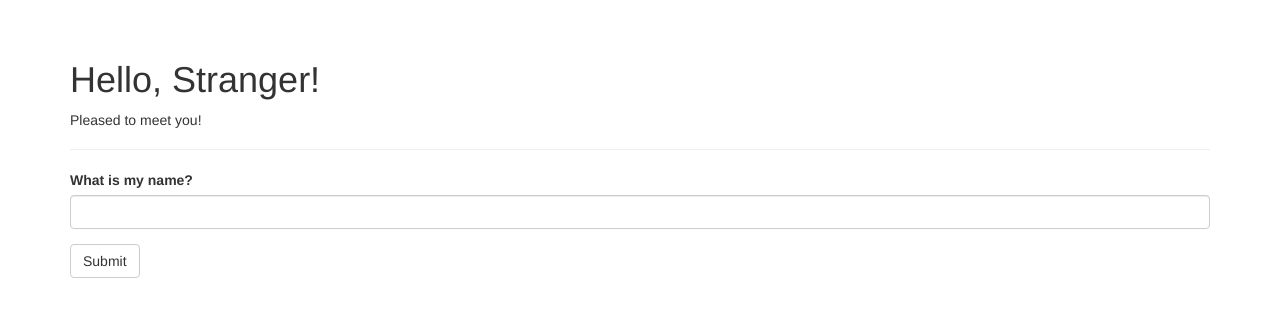
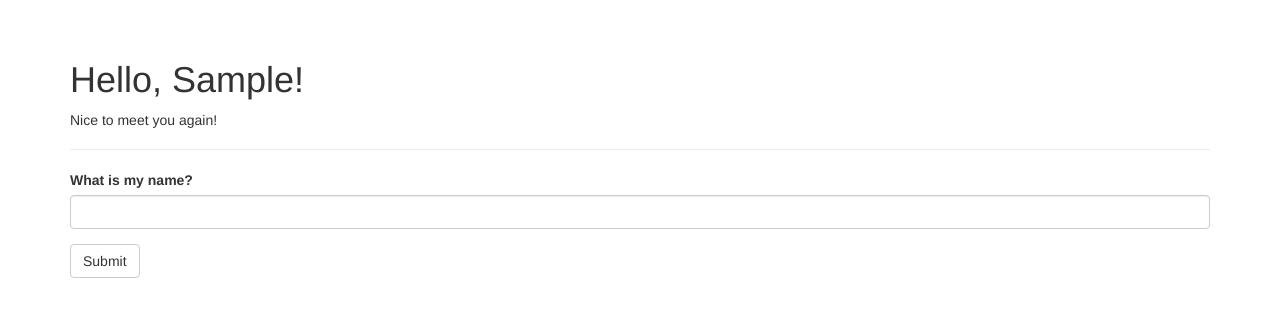
Before and after one commit to arku22/flasky_myversion, a Flask app: template app/templates/index.html in a window 1280 px wide. Shown: the part 52-369 px from the top of the page. Run offline with Flask 2, Linux system fonts and the light colour scheme; the template is opened without the code that fills it: values that come from a table or form of the project are taken from there, others are empty; the visitor is signed in with stand-in values (Sample User, id 1); data comes from the database, SQL or seed files in the repository; some libraries are stand-ins or nearby versions.

Commit message:
'auth' blueprint: Modify index page to work with user auth

```diff
--- a/app/templates/index.html
+++ b/app/templates/index.html
@@ -6,9 +6,9 @@
 
 <div class="page-header">
     <h1>
-        Hello, {% if name %}{{ name|capitalize }}{% else %}Stranger{% endif %}!
+        Hello, {% if current_user.is_authenticated %}{{ current_user.username|capitalize }}{% else %}Stranger{% endif %}!
     </h1>
-    {% if known %}
+    {% if current_user.is_authenticated %}
     <p>Nice to meet you again!</p>
     {% else %}
     <p>Pleased to meet you!</p>
```
